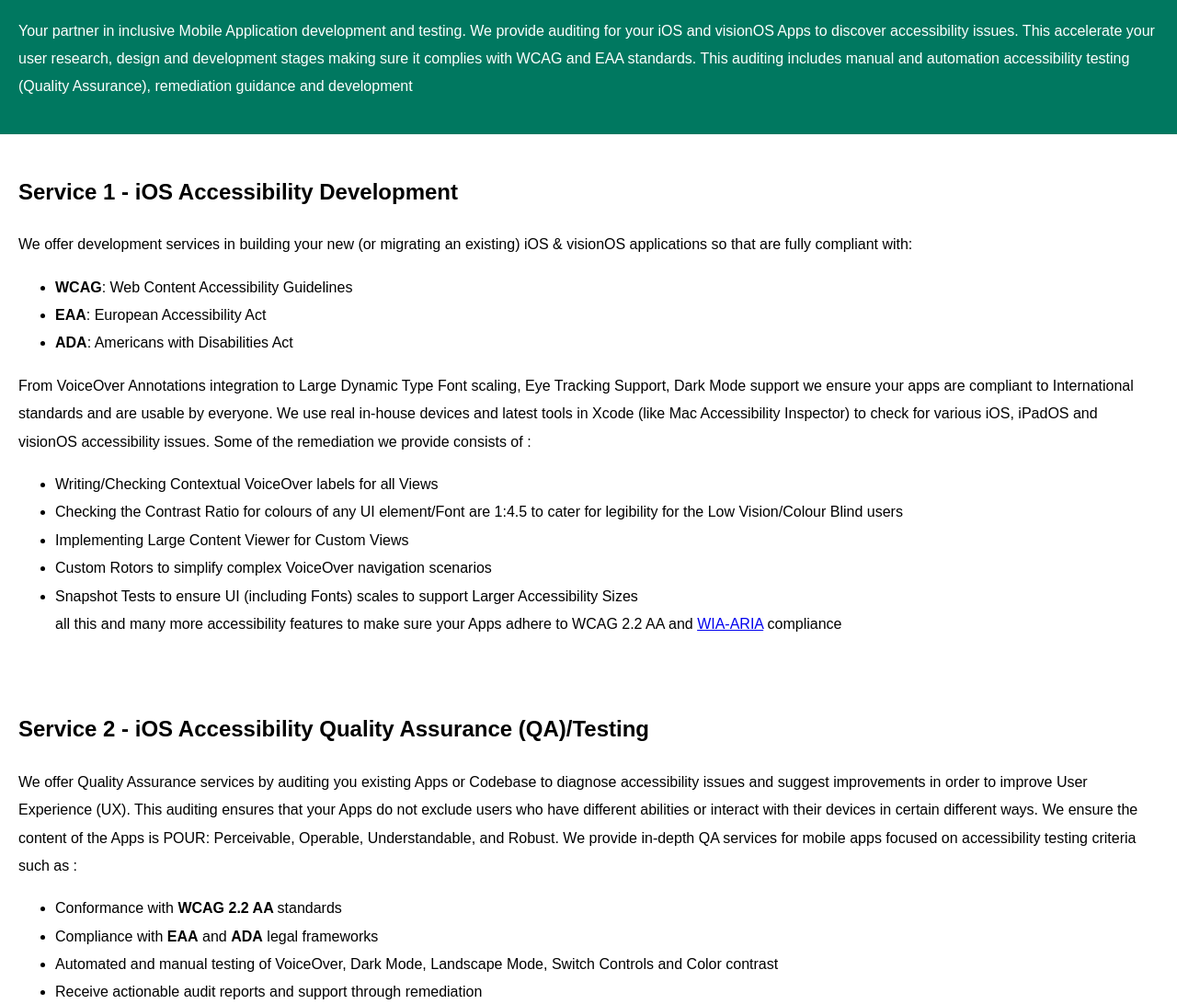
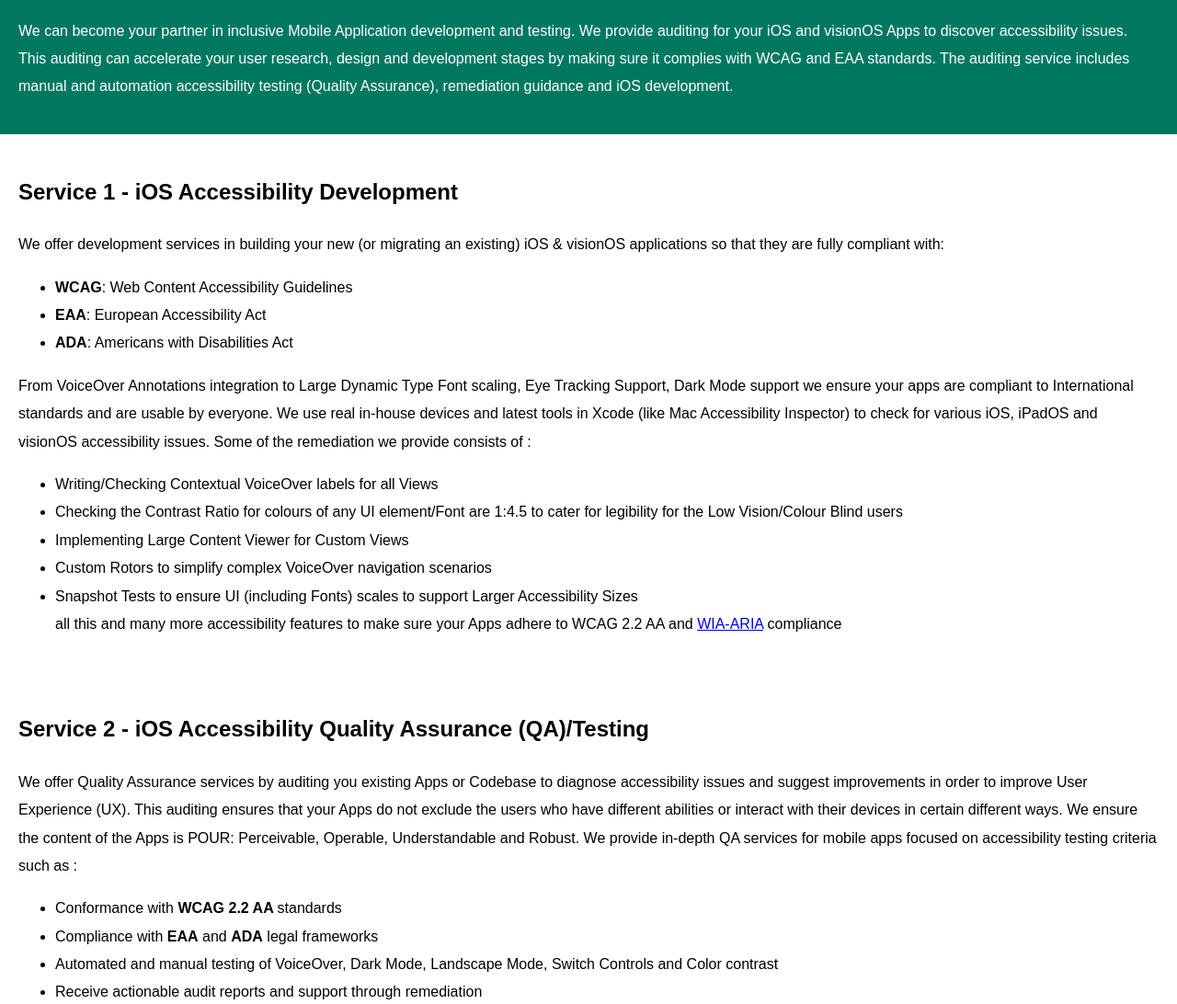
Before and after one commit to ioopl/apkia, a plain HTML site: page index.html in a window 1280 px wide. Shown: the part 204-1296 px from the top of the page at 92% size. Drawn offline with Linux system fonts and the light colour scheme.

Commit message:
Updated content based on LinkedIn Services

```diff
--- a/index.html
+++ b/index.html
@@ -76,14 +76,16 @@
     <span style="font-size: 1.8em; font-weight: bold;">Apkia</span>
   </div>
   <h1>IT Accessibility Consultancy Services</h1>
-  <p>Your partner in inclusive Mobile Application development and testing. We provide auditing for your iOS and visionOS Apps to discover accessibility issues. This accelerate your user research, design and development stages making sure it complies with WCAG and EAA standards. This auditing includes manual and automation accessibility testing (Quality Assurance), remediation guidance and development</p>
+  <p> We can become your partner in inclusive Mobile Application development and testing. We provide auditing for your iOS and visionOS Apps to discover accessibility issues. This auditing can accelerate your user research, design and development stages by making sure it complies with WCAG and EAA standards.
+  The auditing service includes manual and automation accessibility testing (Quality Assurance), remediation guidance and iOS development.
+  </p>
 </header>
 
 
   <main role="main">
     <section id="ios-dev" aria-labelledby="ios-dev-title">
       <h2 id="ios-dev-title">Service 1 - iOS Accessibility Development</h2>
-      <p>We offer development services in building your new (or migrating an existing) iOS & visionOS applications so that are fully compliant with:</p>
+      <p>We offer development services in building your new (or migrating an existing) iOS & visionOS applications so that they are fully compliant with:</p>
       <ul>
         <li><strong>WCAG</strong>: Web Content Accessibility Guidelines</li>
         <li><strong>EAA</strong>: European Accessibility Act</li>
@@ -107,7 +109,8 @@
 
     <section id="qa-testing" aria-labelledby="qa-testing-title">
       <h2 id="qa-testing-title">Service 2 - iOS Accessibility Quality Assurance (QA)/Testing</h2>
-      <p>We offer Quality Assurance services by auditing you existing Apps or Codebase to diagnose accessibility issues and suggest improvements in order to improve User Experience (UX). This auditing ensures that your Apps do not exclude users who have different abilities or interact with their devices in certain different ways. We ensure the content of the Apps is POUR: Perceivable, Operable, Understandable, and Robust. We provide in-depth QA services for mobile apps focused on accessibility testing criteria such as :</p>
+      <p>We offer Quality Assurance services by auditing you existing Apps or Codebase to diagnose accessibility issues and suggest improvements in order to improve User Experience (UX). This auditing ensures that your Apps do not exclude the users who have different abilities or interact with their devices in certain different ways.
+      We ensure the content of the Apps is POUR: Perceivable, Operable, Understandable and Robust. We provide in-depth QA services for mobile apps focused on accessibility testing criteria such as :</p>
       <ul>
         <li>Conformance with <strong>WCAG 2.2 AA </strong>standards</li>
         <li>Compliance with <strong>EAA</strong> and <strong>ADA</strong> legal frameworks</li>
```
